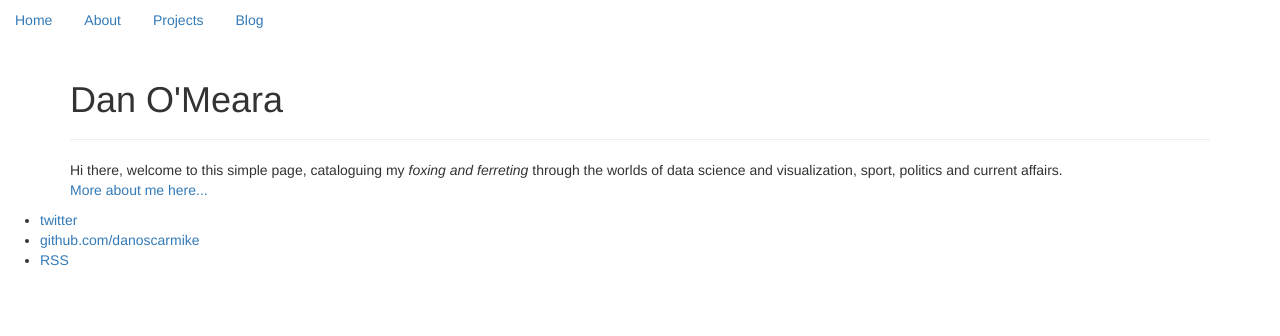
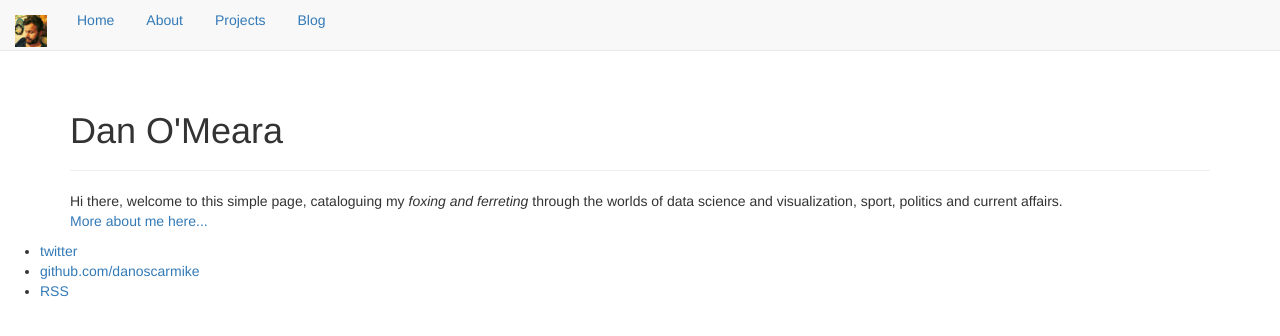
Before and after one commit to danoscarmike/danoscarmike.github.io, a Jekyll site: the page built from index.html, in a window 1280 px wide. Shown: the top 336 px of the page. Built offline with Jekyll 4.4.1, drawn with Linux system fonts in a browser that asks for light colours; nearby versions of some CDN libraries.

Commit message:
navbar changes

```diff
--- a/_layouts/default.html
+++ b/_layouts/default.html
@@ -10,12 +10,23 @@
 		<link rel="shortcut icon" type="image/png" href="/resources/favicon-16x16.png">
 	</head>
 	<body>
-  		<ul class="nav nav-pills">
+		<nav class="navbar navbar-default navbar-static-top">
+			<div class="container-fluid">
+				<div class="navbar-header">
+					<a class="navbar-brand" href="/">
+						<img src="/img/dan-32x32.png">
+					</a>
+				</div>
+			<div class="collapse navbar-collapse" id="bs-example-navbar-collapse-1">
+      	<!-- <ul class="nav navbar-nav"> -->
+  			<ul class="nav nav-pills">
       		<li role="presentation"><a href="/">Home</a></li>
         	<li role="presentation"><a href="/about">About</a></li>
       		<li role="presentation"><a href="/projects">Projects</a></li>
       		<li role="presentation"><a href="/blog">Blog</a></li>
-  		</ul>
+  			</ul>
+			</div>
+		</nav>
 		<div class="container">
     		{{ content }}
 		</div><!-- /.container -->
```
Also changed, not shown: img/dan-32x32.png (added), 1 other file.
